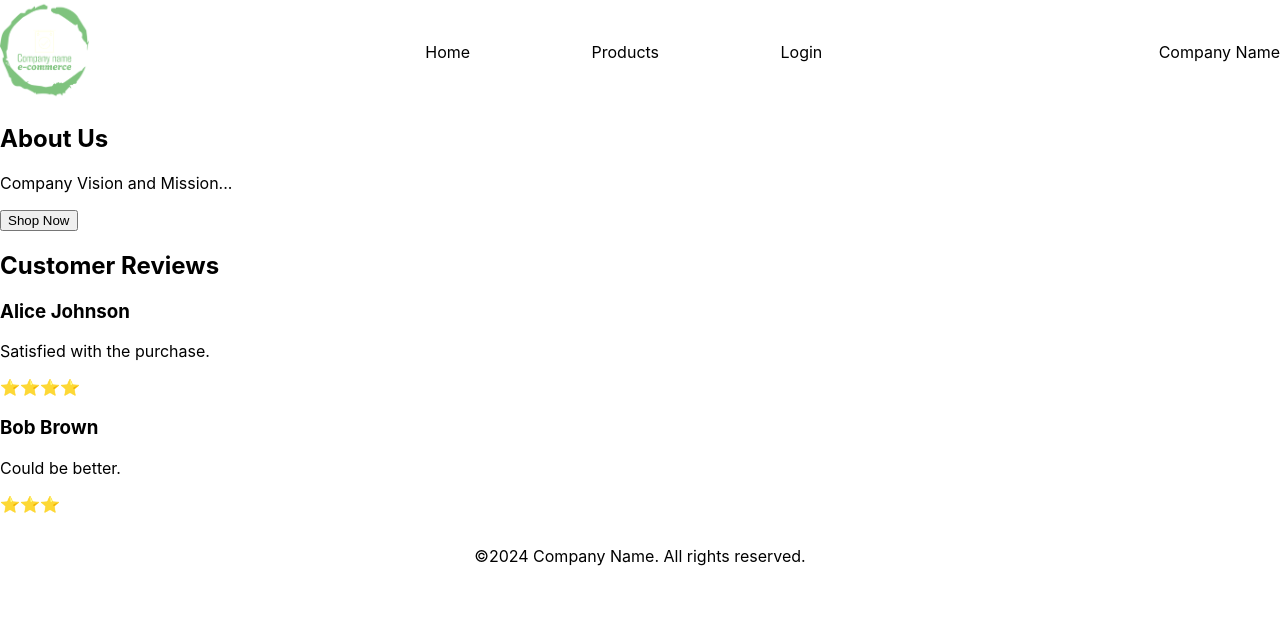
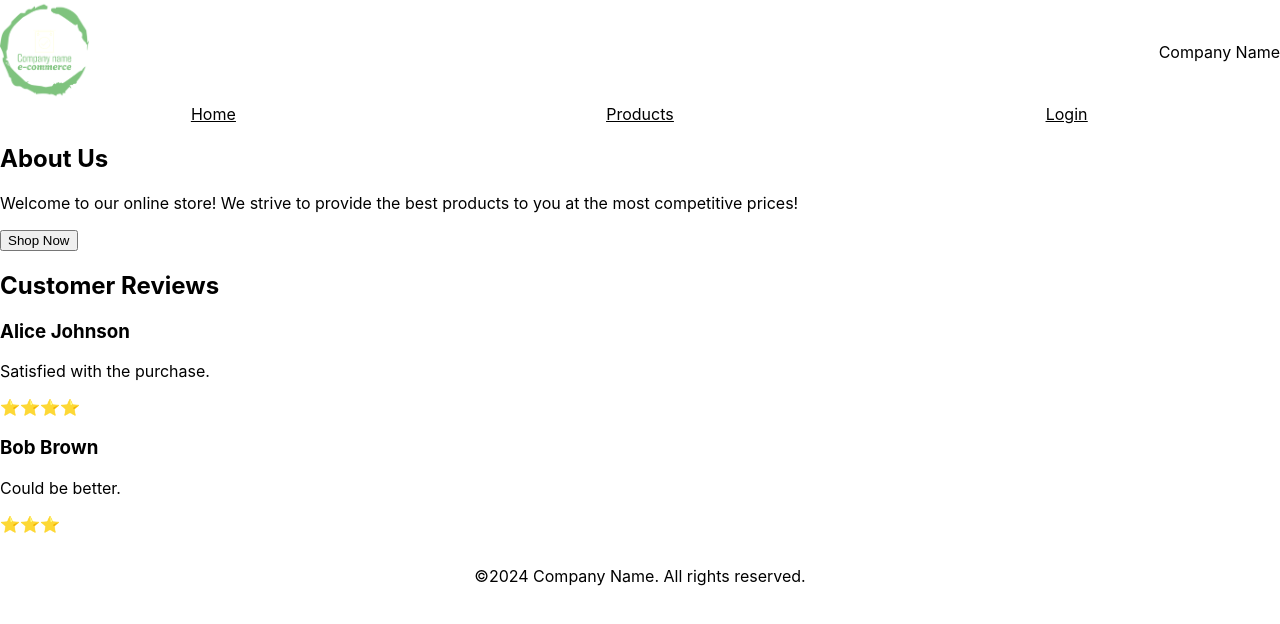
Before and after one commit to NavjotSaroa/ENSF381Assignment4, a React (Create React App) app in the folder my-ecommerce-app/: page / in a window 1280 px wide. Shown: the top 624 px of the page. Built offline with nearby package versions, Linux system fonts and the light colour scheme.

Commit message:
Minor changes to aesthetic

```diff
--- a/my-ecommerce-app/src/component/Header.js
+++ b/my-ecommerce-app/src/component/Header.js
@@ -1,35 +1,50 @@
-// src/components/Header.js
 import React from 'react';
 import { Link } from 'react-router-dom';
-import logo from './logo.png'
+import logo from './logo.png';
 
 function Header() {
-  // Define styles
   const headerStyle = {
+    display: 'flex',
+    flexDirection: 'column',
+    alignItems: 'center',
+    marginBottom: '20px',
+  };
+
+  const topContainerStyle = {
     display: 'flex',
     justifyContent: 'space-between',
     alignItems: 'center',
-    marginBottom: '20px',
+    width: '100%',
   };
 
   const navStyle = {
     display: 'flex',
     justifyContent: 'space-evenly',
-    width: '50%',
+    width: '100vw',
+    textDecoration: 'underline',
+  };
+
+  const linkStyle = {
+    textDecoration: 'underline',
+    color: 'black',
+    width: '33.33%',
+    textAlign: 'center',
   };
 
   return (
     <header style={headerStyle}>
-      <div>
-        <img src={logo} alt="Logo" style={{ height: '100px' }} /> {/* Adjust image size as necessary */}
+      <div style={topContainerStyle}>
+        <div>
+          <img src={logo} alt="Logo" style={{ height: '100px' }} />
+        </div>
+        <div>
+          Company Name
+        </div>
       </div>
       <div style={navStyle}>
-        <Link to="/" style={{ textDecoration: 'none', color: 'black' }}>Home</Link>
-        <Link to="/products" style={{ textDecoration: 'none', color: 'black' }}>Products</Link>
-        <Link to="/login" style={{ textDecoration: 'none', color: 'black' }}>Login</Link>
-      </div>
-      <div>
-        Company Name
+        <Link to="/" style={linkStyle}>Home</Link>
+        <Link to="/products" style={linkStyle}>Products</Link>
+        <Link to="/login" style={linkStyle}>Login</Link>
       </div>
     </header>
   );
--- a/my-ecommerce-app/src/component/HomeMainSection.js
+++ b/my-ecommerce-app/src/component/HomeMainSection.js
@@ -17,7 +17,7 @@ function HomeMainSection() {
     <main>
       <section>
         <h2>About Us</h2>
-        <p>Company Vision and Mission...</p>
+        <p>Welcome to our online store! We strive to provide the best products to you at the most competitive prices!</p>
         <button onClick={() => window.location.href = '/products'}>Shop Now</button>
       </section>
       <section>
--- a/my-ecommerce-app/src/index.js
+++ b/my-ecommerce-app/src/index.js
@@ -1,3 +1,9 @@
+// Assignment 4
+// Group Members:
+//    Navjot Saroa: 30193854
+//    Oussama Ouadihi: 30134399
+
+
 import React from 'react';
 import ReactDOM from 'react-dom/client';
 import './index.css';
```
